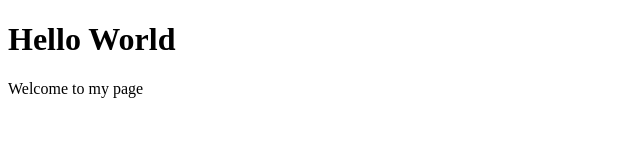
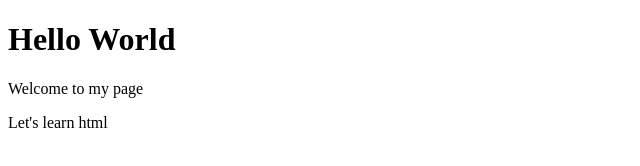
Before and after one commit to amidah/my-test-repository, a plain HTML site: page index.html in a window 1280 px wide. Shown: the whole page, without its empty margins (0-640 px from the left). Drawn offline with Linux system fonts and the light colour scheme.

Commit message:
Update index.html

```diff
--- a/index.html
+++ b/index.html
@@ -4,6 +4,8 @@
 
 <h1>Hello World</h1>
 <p>Welcome to my page</p>
+<p>Let's learn html</p>
+
 
 </body>
 </html
```
